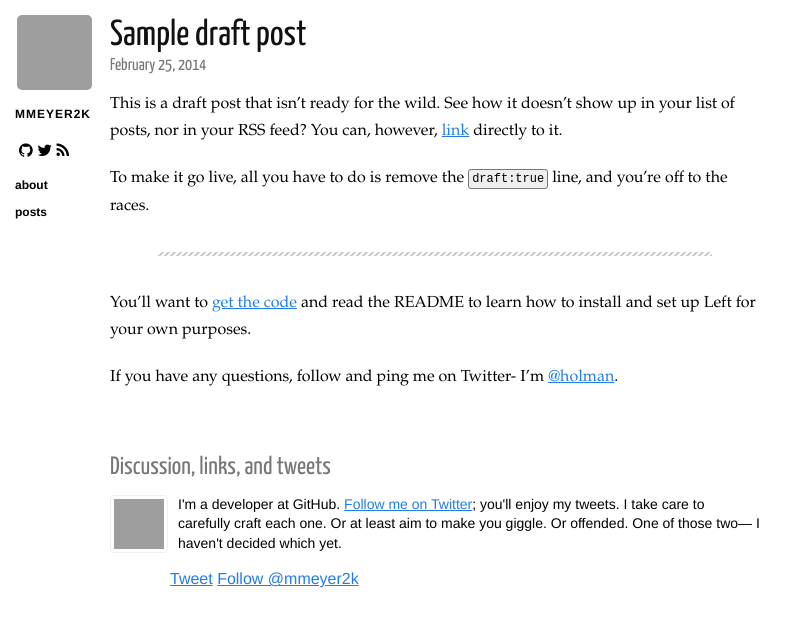
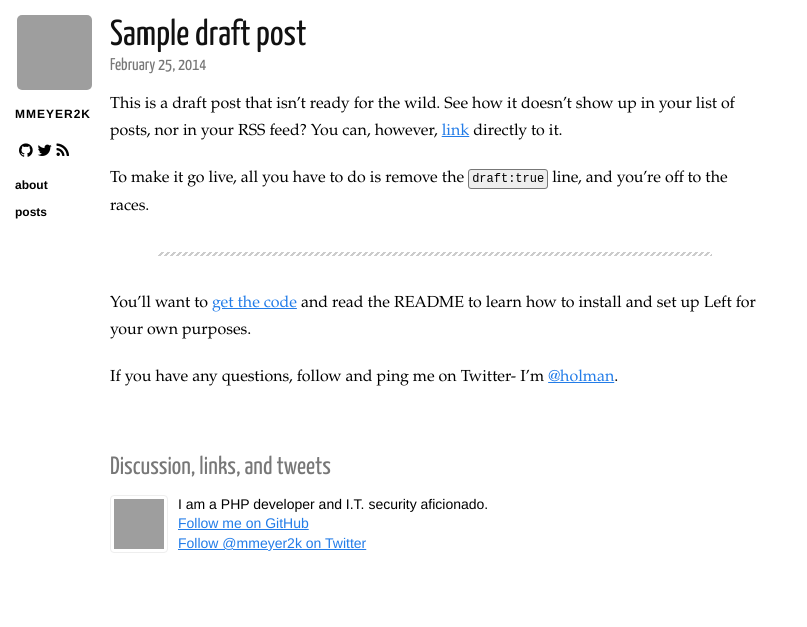
Before and after one commit to mmeyer2k/mmeyer2k.github.io, a Jekyll site: the page built from _posts/2014-02-25-draft.markdown, in a window 1280 px wide, cut to the strip 0-627 px from the top of the page. Shown: the whole strip, without its empty margins (0-807 px from the left). Built offline with Jekyll 4.4.1, drawn with Linux system fonts in a browser that asks for light colours; nearby versions of some CDN libraries; comment, search, counter and statistics services are not loaded; grey boxes are pictures that could not be loaded.

Commit message:
no message

```diff
--- a/_layouts/post.html
+++ b/_layouts/post.html
@@ -20,16 +20,11 @@ layout: layout
             <a href="https://twitter.com/{{ site.twitter }}" target="_blank">
                 <img src="{{ site.github.owner_gravatar_url }}?s=142" height="50" width="50" />
             </a>
-
             <p>
-        I'm a developer at GitHub. <a href="https://twitter.com/{{ site.twitter }}" target="_blank">Follow me on Twitter</a>;
-        you'll enjoy my tweets. I take care to carefully craft each one. Or at least aim to make
-        you giggle. Or offended. One of those two&mdash; I haven't decided which yet.
+                I am a PHP developer and I.T. security aficionado.<br>
+                <a href="{{ site.github.owner_url }}" target="_blank">Follow me on GitHub</a><br>
+                <a href="http://twitter.com/{{ site.twitter }}">Follow @{{ site.twitter }} on Twitter</a>
             </p>
-
-      <a href="http://twitter.com/share" class="twitter-share-button" data-count="none" data-via="{{ site.twitter }}">Tweet</a>
-      <a href="http://twitter.com/{{ site.twitter }}" class="twitter-follow-button" data-show-count="false">Follow @{{ site.twitter }}</a>
-      <script src="http://platform.twitter.com/widgets.js" type="text/javascript"></script>
         </section>
     </section>
 </section>
```
Lines whose indentation alone changed are shown as unchanged.
